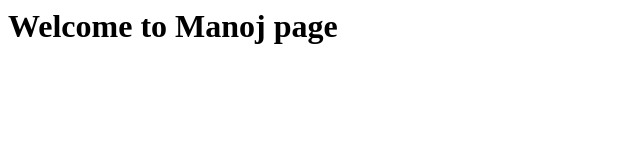
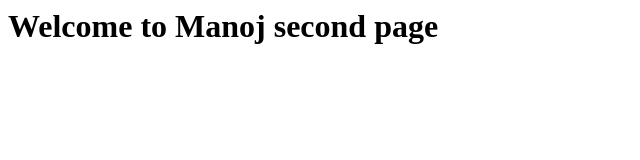
Before and after one commit to Manoj240/Manoj-static, a plain HTML site: page index.html in a window 1280 px wide. Shown: the whole page, without its empty margins (0-640 px from the left). Drawn offline with Linux system fonts and the light colour scheme.

Commit message:
second commit

```diff
--- a/index.html
+++ b/index.html
@@ -1,5 +1,5 @@
 <html>
 
-<h1>Welcome to Manoj page</h1>
+<h1>Welcome to Manoj second page</h1>
 
 </html>
```
